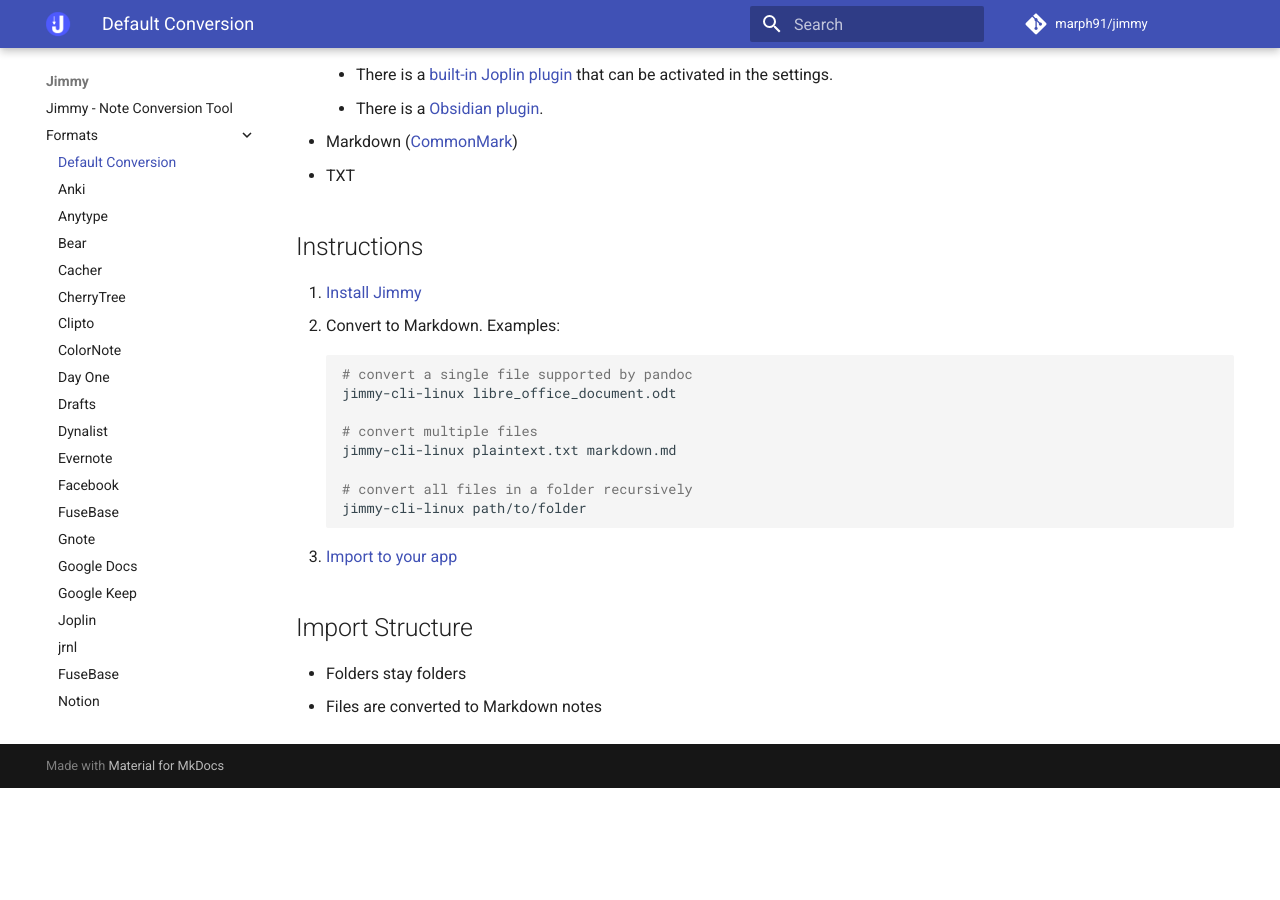
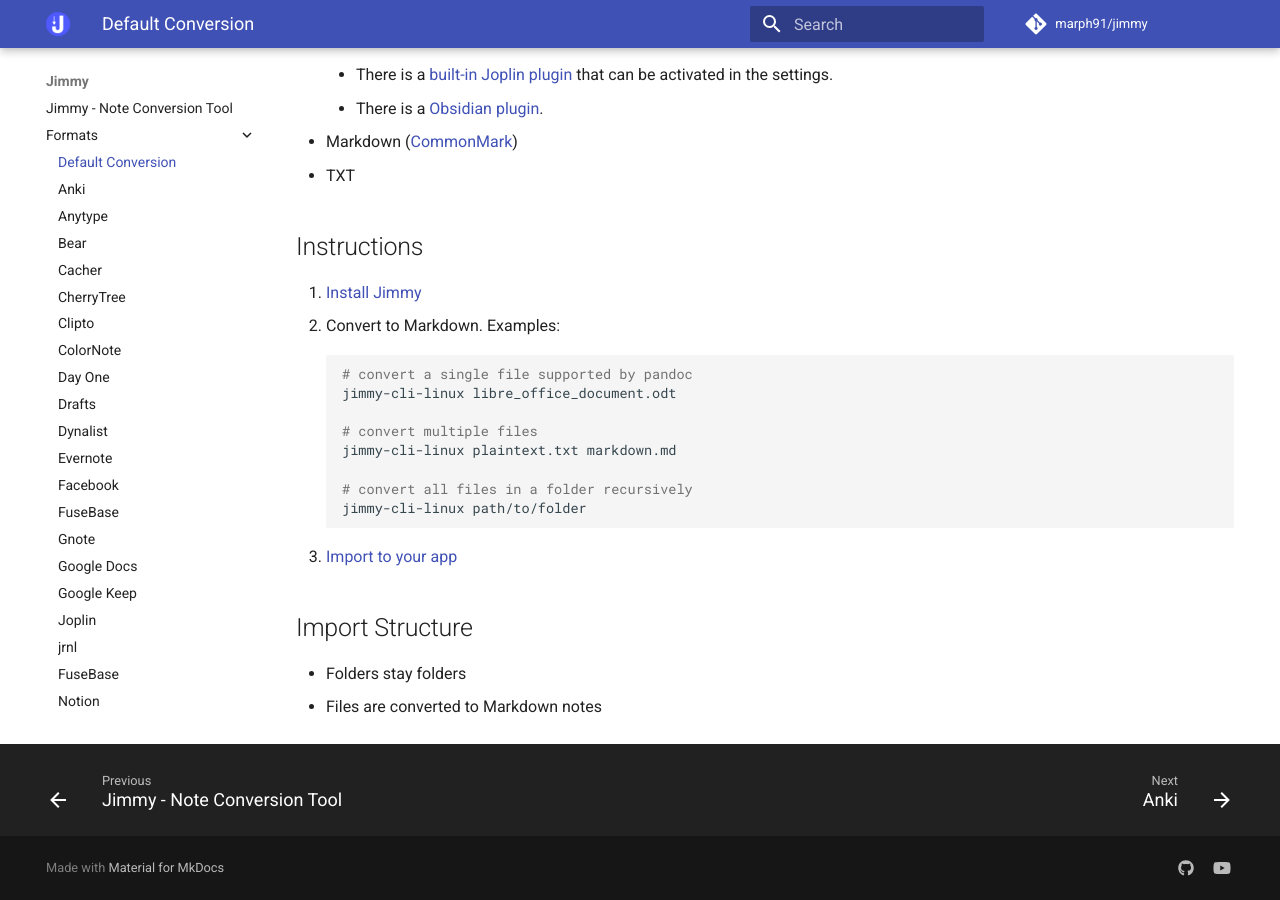
Before and after one commit to marph91/jimmy, an MkDocs documentation site: the page built from docs/formats/default.md, in a window 1280 px wide and 900 px high, scrolled down 853 px. Built offline with MkDocs 1.6.1 and Material for MkDocs 9.7.7, drawn with Linux system fonts in a browser that asks for light colours; comment, search, counter and statistics services are not loaded; before the commit the page ends 1641 px from its top, so only the background shows below that.

Commit message:
docs: add footer

```diff
--- a/mkdocs.yml
+++ b/mkdocs.yml
@@ -18,6 +18,8 @@
   # https://mrkeo.github.io/reference/meta-tags/#customization
   custom_dir: docs/overrides
   features:
+    # enable previous and next buttons: https://squidfunk.github.io/mkdocs-material/setup/setting-up-the-footer/#navigation
+    - navigation.footer
     # index.html for collapsible sections
     - navigation.indexes
     # show breadcrumbs
@@ -32,6 +34,16 @@
     # dark mode
     - media: "(prefers-color-scheme: dark)"
       scheme: slate
+
+extra:
+  social:
+    - icon: fontawesome/brands/github
+      link: https://github.com/marph91/jimmy
+    # TODO
+    #- icon: fontawesome/brands/python
+    #  link: https://pypi.org/project/jimmy
+    - icon: fontawesome/brands/youtube
+      link: https://www.youtube.com/watch?v=54t6WalJUmo
 
 plugins:
   # show last updated at bottom
```
